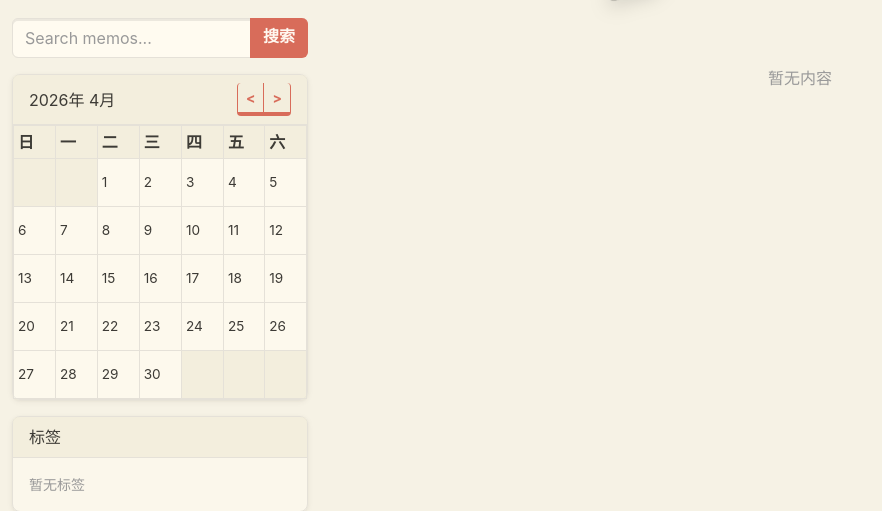
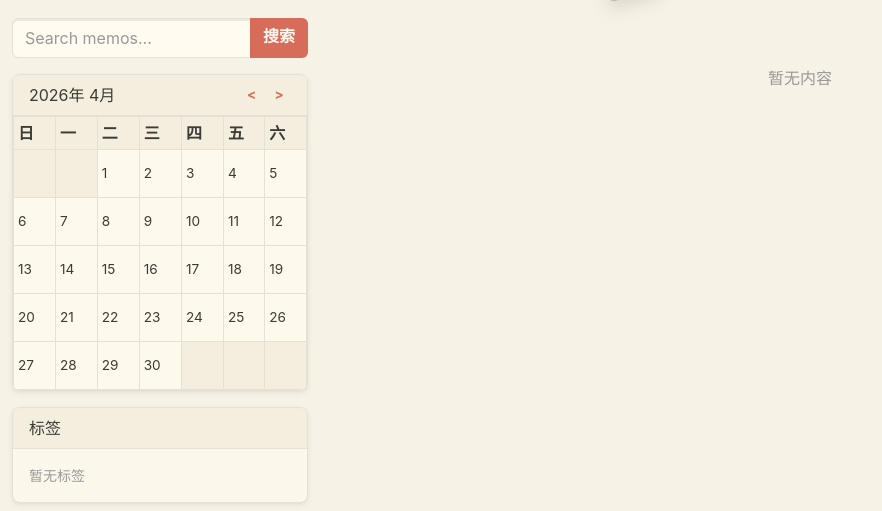
Before and after one commit to ifdog/Vermillon, a Flask app: page / in a window 1280 px wide. Shown: the part 71-582 px from the top of the page, without its empty margins (0-882 px from the left). Run offline with Flask 3, Linux system fonts and the light colour scheme; data comes from the database, SQL or seed files in the repository; data that the repository does not hold is empty; some libraries are stand-ins or nearby versions.

Commit message:
style: soften calendar nav buttons to match paper theme

```diff
--- a/static/css/style.css
+++ b/static/css/style.css
@@ -472,6 +472,21 @@ pre:hover .code-copy-btn {
     margin-left: 0.25rem;
 }
 
+.calendar-nav-btn {
+    background-color: transparent;
+    color: var(--paper-primary);
+    border: none;
+    padding: 0.15rem 0.45rem;
+    font-size: 0.85rem;
+    line-height: 1;
+    border-radius: 0.35rem;
+}
+
+.calendar-nav-btn:hover {
+    background-color: rgba(216, 108, 90, 0.1);
+    color: var(--paper-primary-hover);
+}
+
 .memo-tags {
     display: flex;
     flex-wrap: wrap;
--- a/static/index.html
+++ b/static/index.html
@@ -38,9 +38,9 @@
                 <div class="card paper-card mb-3">
                     <div class="card-header paper-card-header d-flex justify-content-between align-items-center">
                         <span id="calendarTitle"></span>
-                        <div class="btn-group btn-group-sm">
-                            <button class="btn btn-paper-outline" id="prevMonth">&lt;</button>
-                            <button class="btn btn-paper-outline" id="nextMonth">&gt;</button>
+                        <div class="d-flex gap-1">
+                            <button class="btn calendar-nav-btn" id="prevMonth">&lt;</button>
+                            <button class="btn calendar-nav-btn" id="nextMonth">&gt;</button>
                         </div>
                     </div>
                     <div class="card-body p-0">
```
